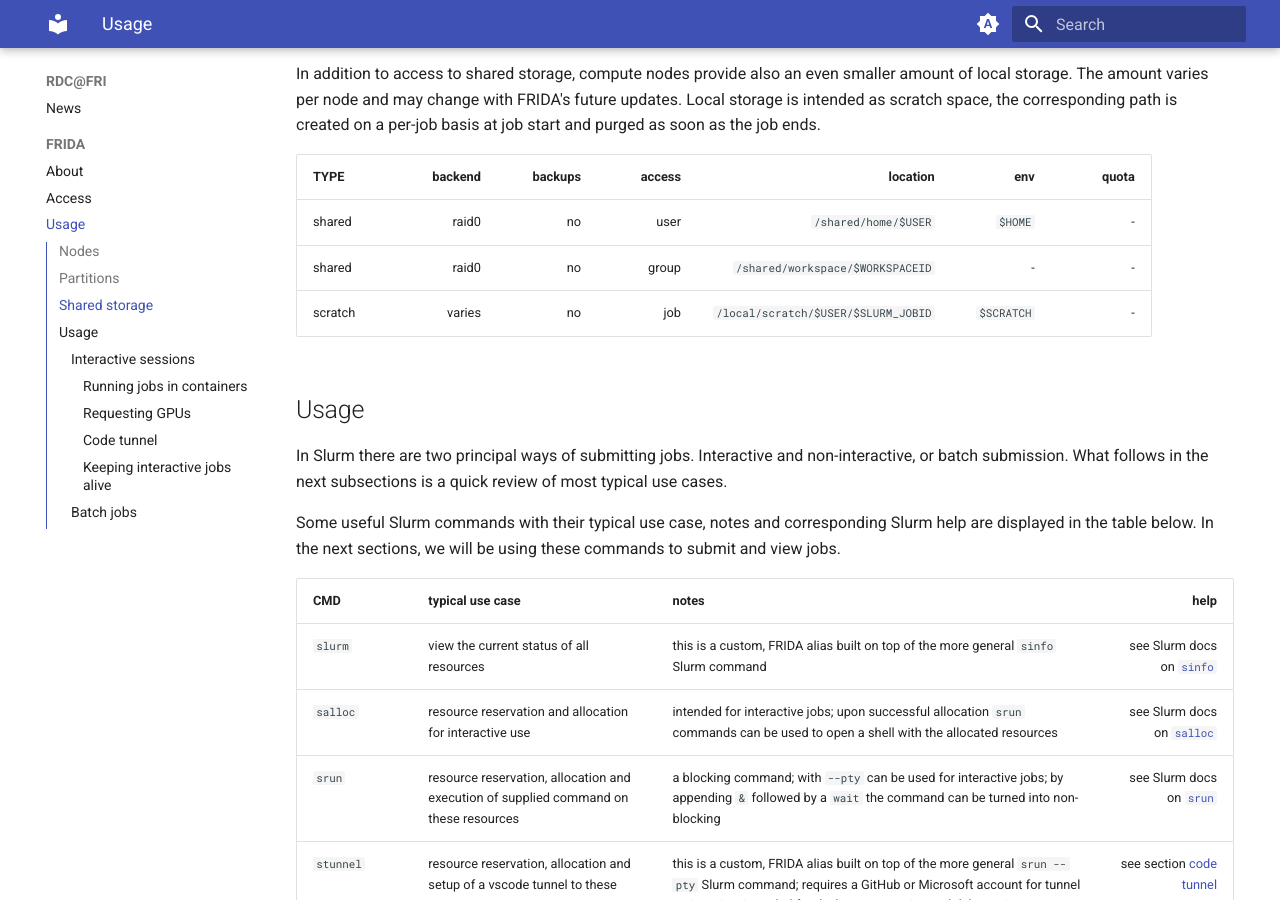
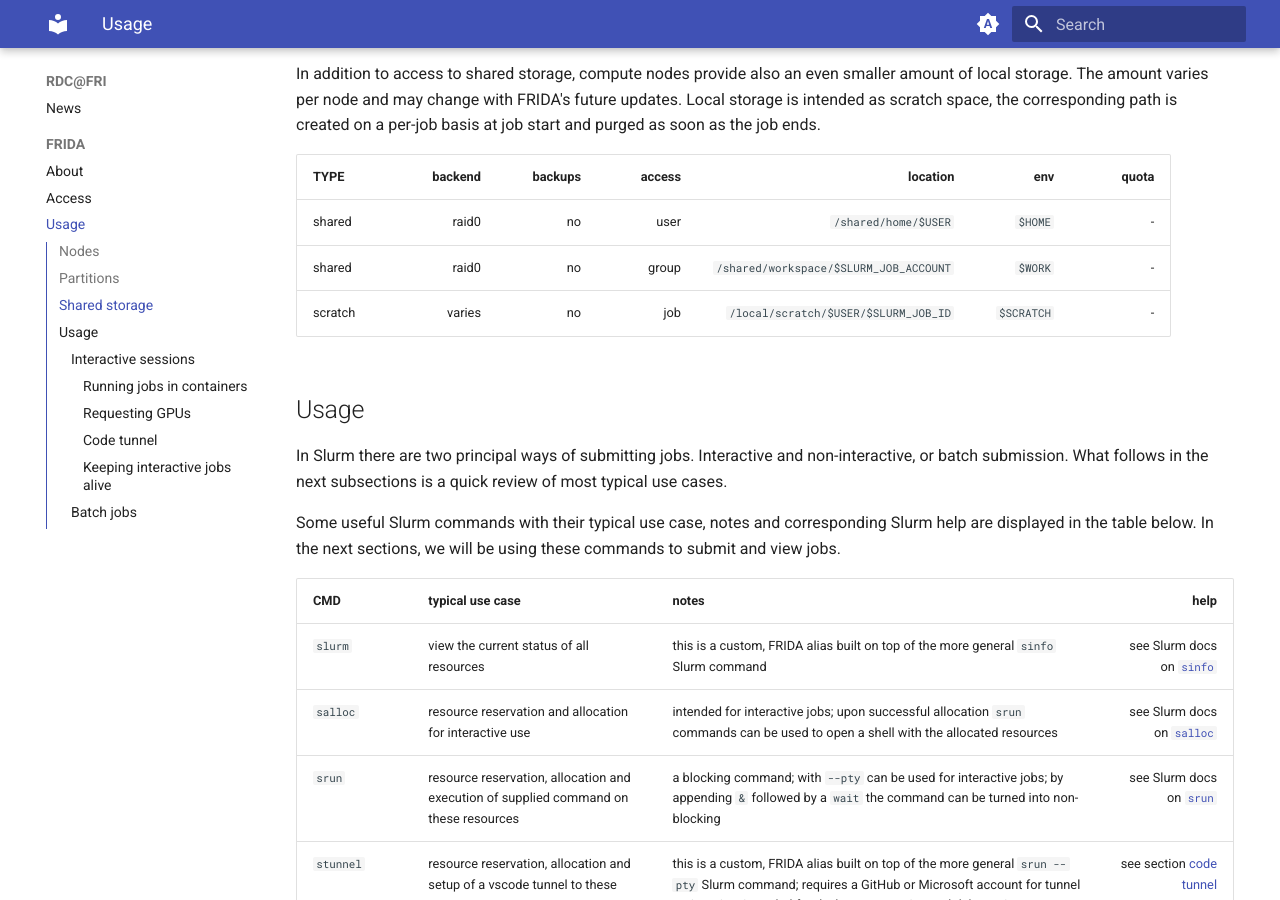
Before and after one commit to UL-FRI/docs.rdc.si, an MkDocs documentation site: the page built from docs/FRIDA/slurm.md, in a window 1280 px wide and 900 px high, scrolled down 1536 px. Built offline with MkDocs 1.6.1 and Material for MkDocs 9.7.7, drawn with Linux system fonts in a browser that asks for light colours.

Commit message:
feat: WORK env variable
Signed-off-by: Iztok Lebar Bajec <ilb@fri.uni-lj.si>

```diff
--- a/docs/FRIDA/slurm.md
+++ b/docs/FRIDA/slurm.md
@@ -61,11 +61,11 @@ All FRIDA nodes have access to a limited amount of shared data storage. For perf
 
 In addition to access to shared storage, compute nodes provide also an even smaller amount of local storage. The amount varies per node and may change with FRIDA's future updates. Local storage is intended as scratch space, the corresponding path is created on a per-job basis at job start and purged as soon as the job ends.
 
-| TYPE      | backend | backups | access  | location                            | env        | quota        |
-|-----------|--------:|--------:|--------:|------------------------------------:|-----------:|-------------:|
-| shared    | raid0   | no      | user    | `/shared/home/$USER`                | `$HOME`    |           - |
-| shared    | raid0   | no      | group   | `/shared/workspace/$WORKSPACEID`    | -           |           - |
-| scratch   | varies  | no      | job     | `/local/scratch/$USER/$SLURM_JOBID` | `$SCRATCH` |           - |
+| TYPE      | backend | backups | access  | location                                  | env        | quota        |
+|-----------|--------:|--------:|--------:|------------------------------------------:|-----------:|-------------:|
+| shared    | raid0   | no      | user    | `/shared/home/$USER`                      | `$HOME`    |            - |
+| shared    | raid0   | no      | group   | `/shared/workspace/$SLURM_JOB_ACCOUNT`    | `$WORK`    |            - |
+| scratch   | varies  | no      | job     | `/local/scratch/$USER/$SLURM_JOB_ID`      | `$SCRATCH` |            - |
 
 ## Usage
 
```
